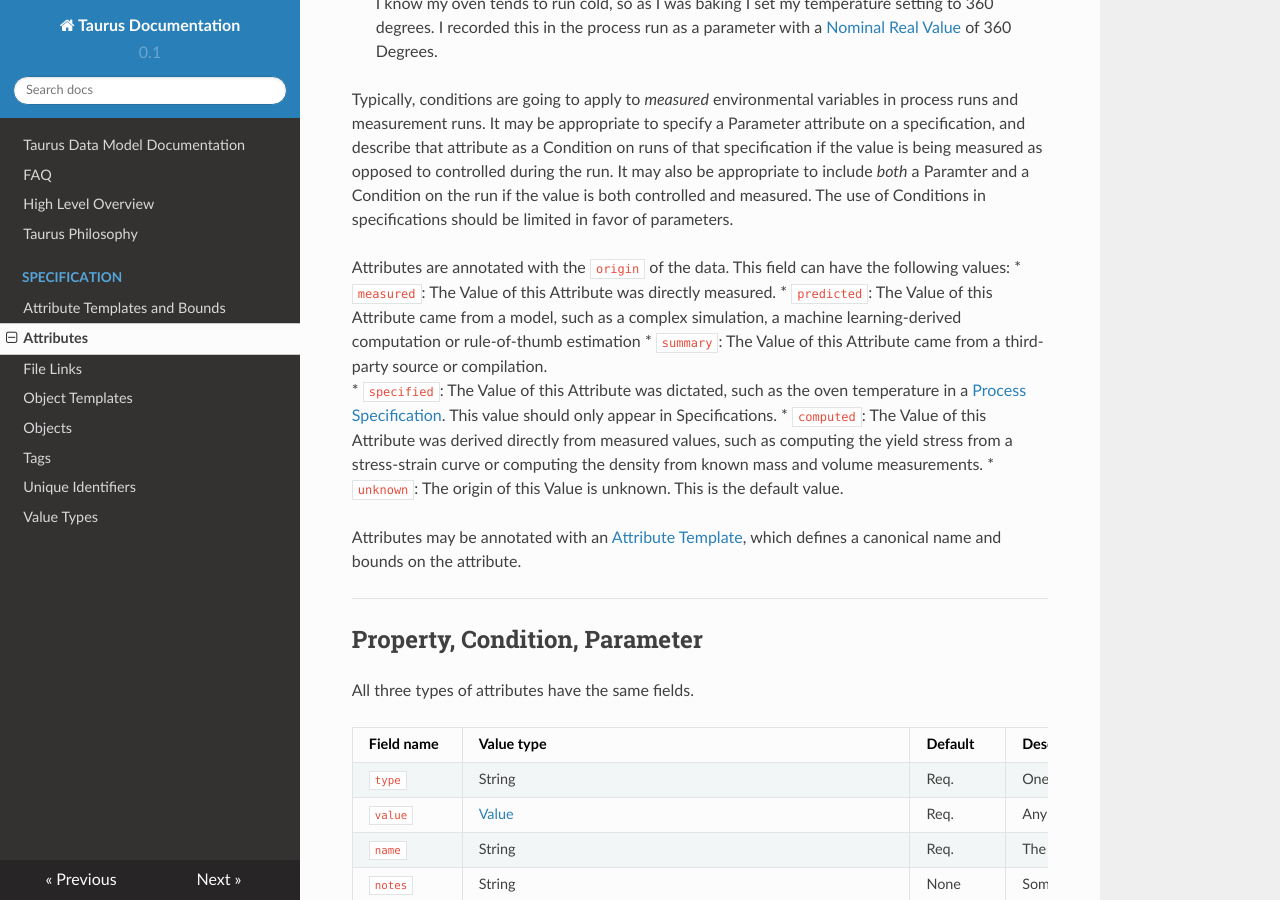
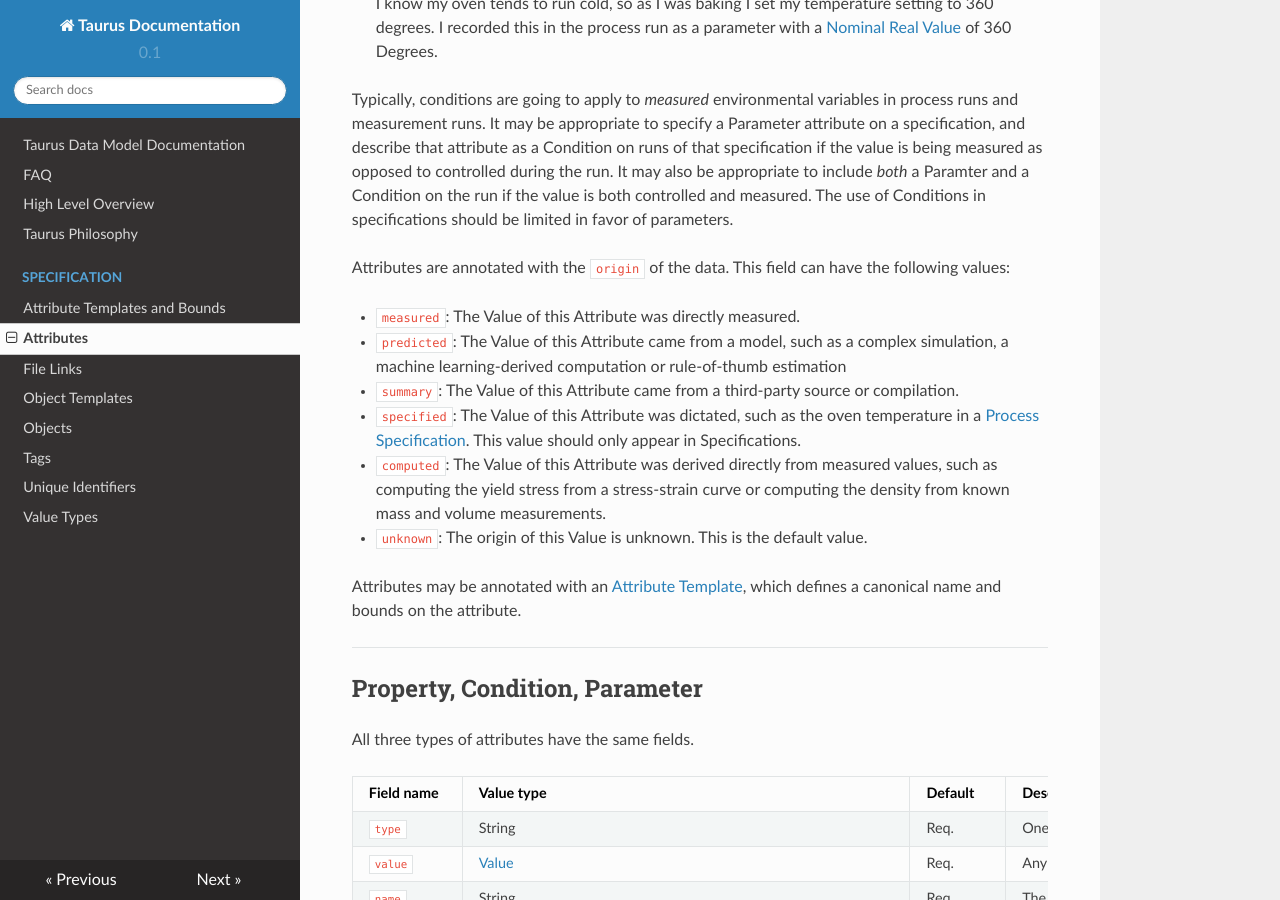
Before and after one commit to CitrineInformatics/gemd-docs, an MkDocs documentation site: the page built from docs/specification/attributes.md, in a window 1280 px wide and 900 px high, scrolled down 673 px. Built offline with MkDocs 1.6.1, drawn with Linux system fonts in a browser that asks for light colours; nearby versions of some CDN libraries.

Commit message:
Corrected list formatting

```diff
--- a/docs/specification/attributes.md
+++ b/docs/specification/attributes.md
@@ -20,12 +20,13 @@
 The use of Conditions in specifications should be limited in favor of parameters.
 
 Attributes are annotated with the `origin` of the data.  This field can have the following values:
-* `measured`: The Value of this Attribute was directly measured.
-* `predicted`: The Value of this Attribute came from a model, such as a complex simulation, a machine learning-derived computation or rule-of-thumb estimation
-* `summary`: The Value of this Attribute came from a third-party source or compilation.
-* `specified`: The Value of this Attribute was dictated, such as the oven temperature in a [Process Specification](../objects#process-specification).  This value should only appear in Specifications.
-* `computed`: The Value of this Attribute was derived directly from measured values, such as computing the yield stress from a stress-strain curve or computing the density from known mass and volume measurements.
-* `unknown`: The origin of this Value is unknown.  This is the default value.
+
+- `measured`: The Value of this Attribute was directly measured.
+- `predicted`: The Value of this Attribute came from a model, such as a complex simulation, a machine learning-derived computation or rule-of-thumb estimation
+- `summary`: The Value of this Attribute came from a third-party source or compilation.
+- `specified`: The Value of this Attribute was dictated, such as the oven temperature in a [Process Specification](../objects#process-specification).  This value should only appear in Specifications.
+- `computed`: The Value of this Attribute was derived directly from measured values, such as computing the yield stress from a stress-strain curve or computing the density from known mass and volume measurements.
+- `unknown`: The origin of this Value is unknown.  This is the default value.
 
 Attributes may be annotated with an [Attribute Template](../attribute-templates), which defines a canonical name and bounds on the attribute.
 
```
